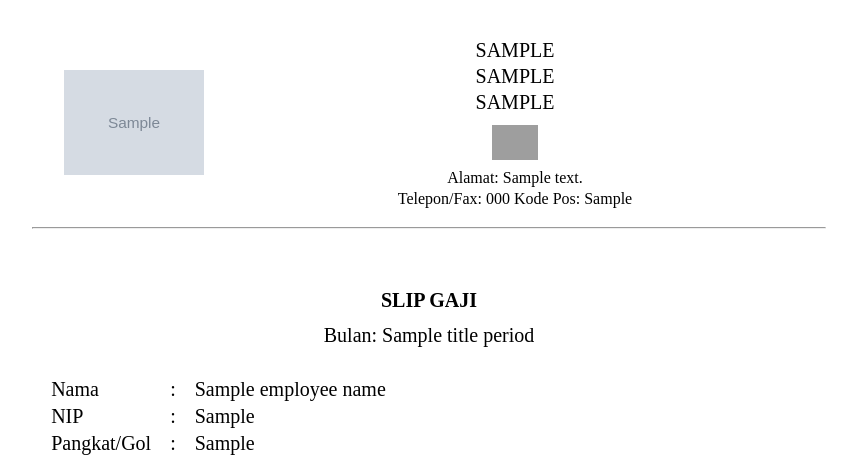
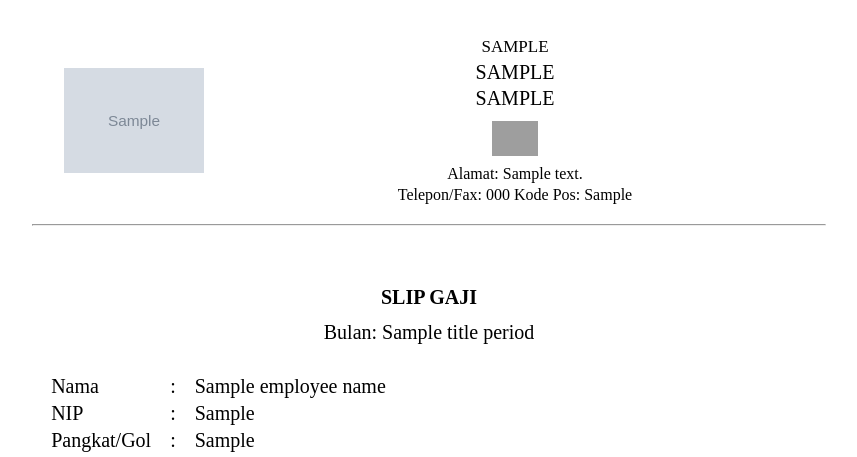
Before and after one commit to odhyp/asik, a Python web app: template templates/slip.html in a window 1280 px wide. Shown: the top 457 px of the page, without its empty margins (211-1068 px from the left). Run offline with Jinja, Linux system fonts and the light colour scheme; the template is opened without the code that fills it: most values are stand-ins (such as "Sample title", 1, 10 or a date in 2020); grey boxes marked "Sample" are stand-in pictures; grey boxes are pictures that could not be loaded.

Commit message:
refactor: reduce header__pemda font size

```diff
--- a/templates/slip.html
+++ b/templates/slip.html
@@ -70,6 +70,10 @@
       text-align: center;
       flex-grow: 1;
       margin-right: 2rem;
+    }
+
+    .header__pemda {
+      font-size: 0.85em;
     }
 
     .header__main-profile {
@@ -201,7 +205,7 @@
       <img class="header__logo" src="{{header_logo}}" alt="Logo Pemerintah">
       <div class="header__text">
         <div class="header__main-profile">
-          <p>{{header_pemda}}</p>
+          <p class="header__pemda">{{header_pemda}}</p>
           <p>{{header_opd}}</p>
           <p>{{header_upt}}</p>
         </div>
```
